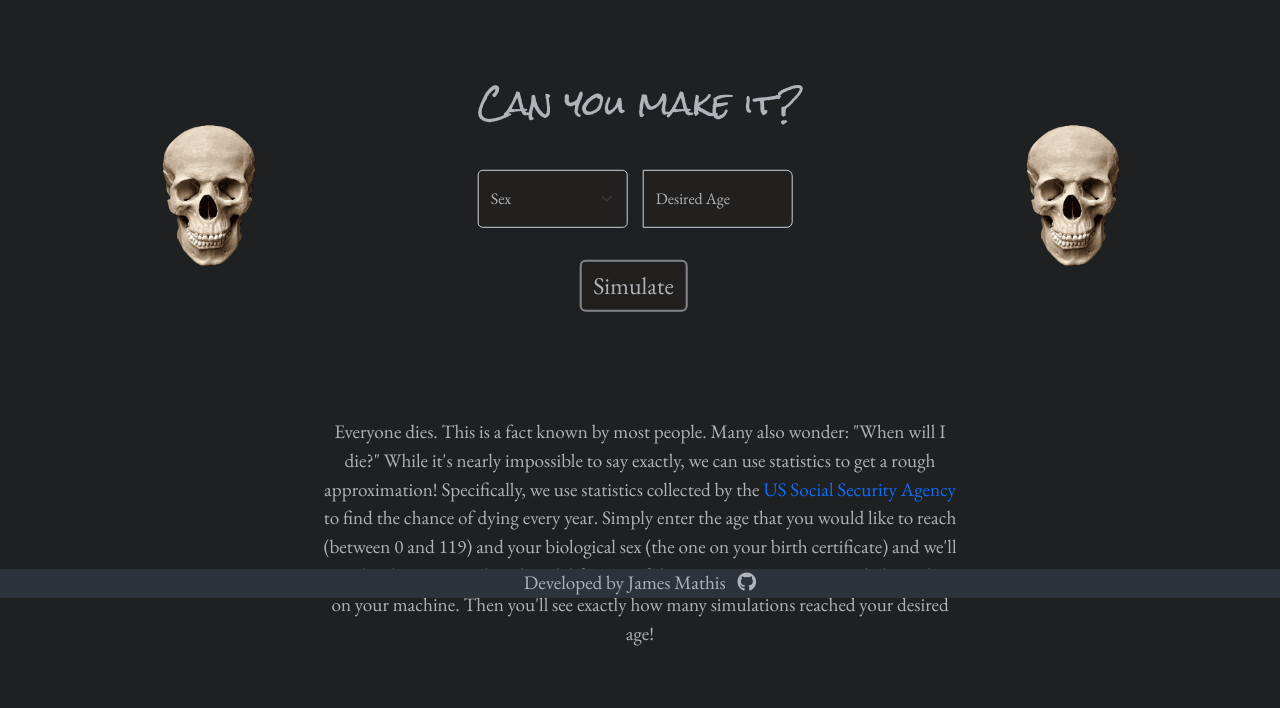
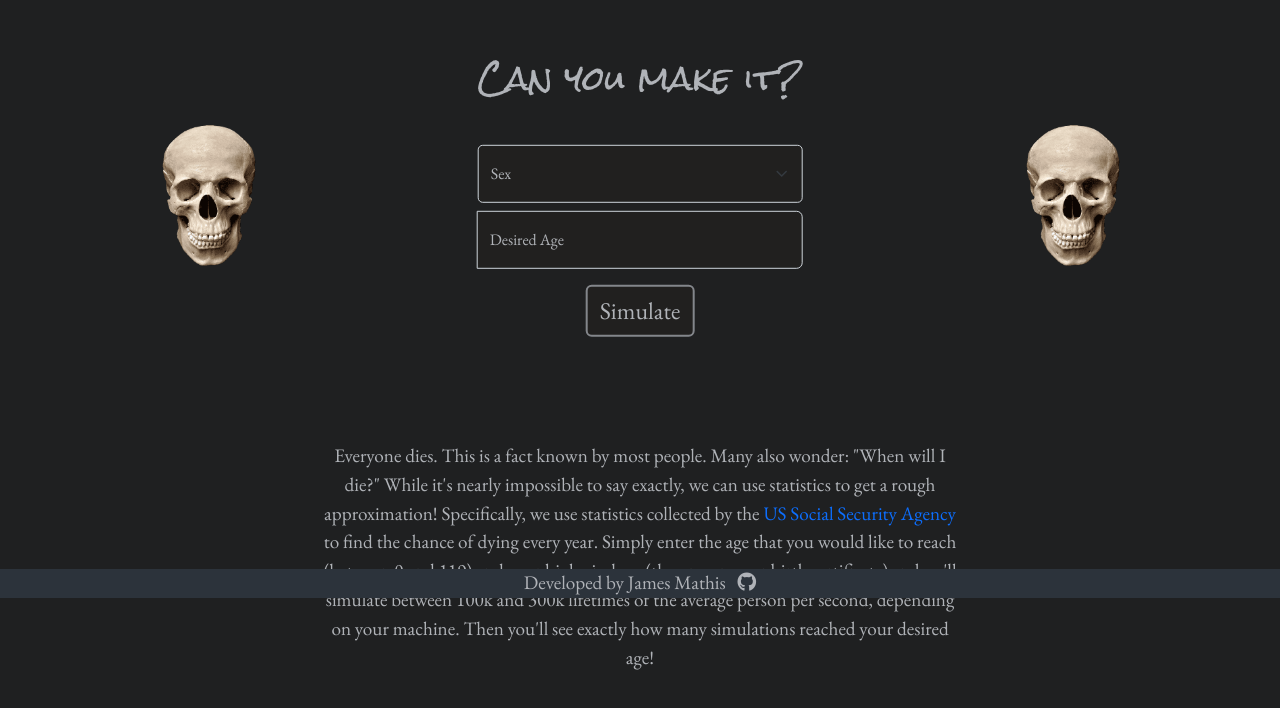
Before and after one commit to JamesRMathis/age-sim, a plain HTML site: page index.html in a window 1280 px wide. Shown: the part 202-910 px from the top of the page. Drawn offline with nearby package versions, Linux system fonts and the light colour scheme.

Commit message:
Fixed UI glitches

```diff
--- a/css/index.css
+++ b/css/index.css
@@ -3,7 +3,7 @@ body {
     color: #b0b3b8;
     text-align: center;
     background-color: #1f2021;
-    /* width: 98%; */
+    overflow-x: hidden;
 }
 
 #skull1, #skull2 {
@@ -40,6 +40,10 @@ main {
     font-size: 2rem;
 }
 
+#inputs {
+    display: flex;
+}
+
 input:-webkit-autofill,
 input:-webkit-autofill:hover,
 input:-webkit-autofill:focus,
@@ -53,7 +57,7 @@ input:-webkit-autofill:active{
     background-color: #21201f;
     color: #b0b3b8;
     min-width: 150px;
-    max-width: 150px;
+    min-height: 58px;
 }
 
 #sex {
@@ -65,7 +69,6 @@ input:-webkit-autofill:active{
     background-color: #21201f;
     color: #b0b3b8;
     border: 2px solid #83868b;
-    margin-left: -13px;
 }
 
 #submit:hover {
@@ -74,26 +77,20 @@ input:-webkit-autofill:active{
 
 #results {
     min-height: 75px;
-    margin: 65vh auto 0 auto;
+    margin: 68vh auto 0 auto;
     font-size: 1.2rem;
     width: 50%;
 }
 
 @media screen and (max-width: 649px) {
     #results {
-        margin: 67vh auto 0 auto;
+        margin: 70vh auto 0 auto;
     }
 }
 
-@media screen and (max-width: 645px) {
+@media screen and (max-width: 327px) {
     #results {
-        margin: 69vh auto 0 auto;
-    }
-}
-
-@media screen and (max-width: 645px) {
-    #results {
-        margin: 69vh auto 0 auto;
+        margin: 72vh auto 0 auto;
     }
 }
 
@@ -108,7 +105,7 @@ a {
 }
 
 footer {
-    position: sticky;
+    position: fixed;
     bottom: 0;
     min-width: 100vw;
     background-color: #2c333b;
--- a/index.html
+++ b/index.html
@@ -25,8 +25,6 @@
 
 </head>
 <body>
-    <!-- <div class="min-vh-100 d-flex flex-column justify-content-between">
-        <div> -->
     <img src="images/skull.png" alt="" id="skull1">
     <img src="images/skull.png" alt="" id="skull2">
 
@@ -34,26 +32,26 @@
         <h1 class="mb-5" id="heading">Can you make it?</h1>
 
         <form>
-                    <div class="input-group mx-auto mb-3" id="inputs">
-                        <select name="sex" class="form-select me-3" id="sex" aria-label="Biological Sex" required>
+            <div class="input-group mx-auto mb-2" id="inputs">
+                <select name="sex" class="form-control form-select" id="sex" aria-label="Biological Sex" required>
                     <option value="" selected>Sex</option>
                     <option value="male">Male</option>
                     <option value="female">Female</option>
                 </select>
 
-                        <div class="form-floating pe-2">
+                <div class="form-floating w-100 mt-2">
                     <input type="number" name="age" placeholder="000" class="form-control" id="age" required min="0" max="119">
                     <label for="age">Desired Age</label>
                 </div>
             </div>
 
-                    <button type="submit" class="btn mt-3" id="submit" tabindex="2">Simulate</button>
+            <button type="submit" class="btn mt-2" id="submit" tabindex="2">Simulate</button>
         </form>
     </main>
 
     <p id="results"></p>
 
-            <p id="copy">
+    <p class="mb-5" id="copy">
         Everyone dies. This is a fact known by most people. Many also wonder: "When will I die?"
         While it's nearly impossible to say exactly, we can use statistics to get a rough approximation!
         Specifically, we use statistics collected by the <a href="https://www.ssa.gov/oact/STATS/table4c6.html" target="_blank">US Social Security Agency</a> to find the chance of dying every year.
@@ -61,15 +59,10 @@
         and we'll simulate between 100k and 300k lifetimes of the average person per second, depending on your machine.
         Then you'll see exactly how many simulations reached your desired age!
     </p>
-        <!-- </div> -->
 
-        <footer class="container-fluid mt-5">
+<footer>
     <p style="display: inline;" class="me-1">Developed by James Mathis</p>
     <a href="https://github.com/JamesRMathis" target="_blank"><i class="fa-brands fa-github icon-link ms-1"></i></a>
 </footer>
-    <!-- </div> -->
-
-
-
 </body>
 </html>
--- a/js/index.js
+++ b/js/index.js
@@ -23,7 +23,6 @@ function simulate(desiredAge, sex) {
 
         // if they reach the desired age
         if(age === desiredAge) {
-            // console.log('desired age reached');
             if(age > maxAge) {
                 maxAge = age
             }
@@ -36,7 +35,6 @@ function simulate(desiredAge, sex) {
 
         // if they die
         if((Math.random() <= deathChance)) {
-            // console.log('died');
             if(age > maxAge) {
                 maxAge = age
             }
@@ -48,7 +46,6 @@ function simulate(desiredAge, sex) {
 
         // if they survive
         age += 1
-        // console.log({ age, lifetimes, reachedDesiredAge })
     }
 
     const endTime = new Date()
```
Lines whose indentation alone changed are shown as unchanged.
